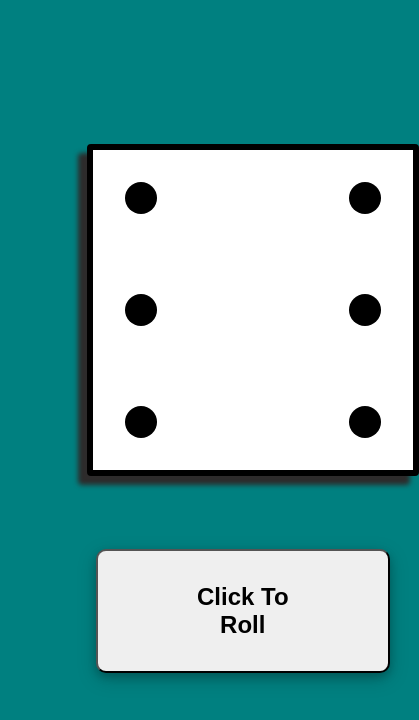
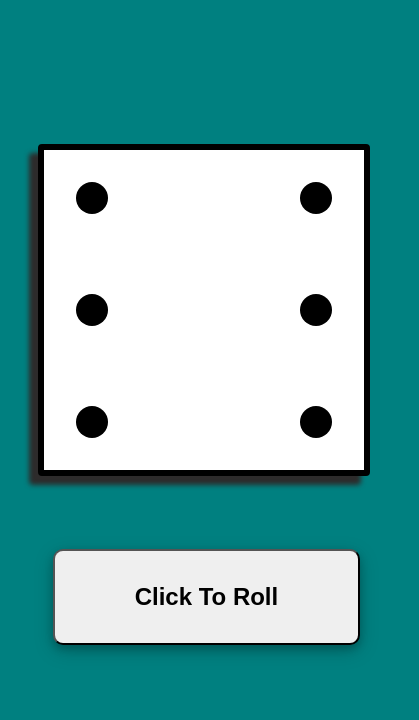
Before and after one commit to Th3RedMan/Dice-Project, a plain HTML site: page index.html in a window 390 px wide. Shown: the whole page, 419 px wide, since content can reach past the window. Drawn offline with Linux system fonts and the light colour scheme.

Commit message:
More Media Changes

```diff
--- a/app.css
+++ b/app.css
@@ -105,7 +105,7 @@ button.is-active {
     }
 }
 
-@media screen and (max-width:768px) {
+@media (max-width:768px) {
 
     .dice-wrapper {
         margin-top: 9rem;
@@ -122,7 +122,7 @@ button.is-active {
     }
 }
 
-@media screen and (max-width: 601px) {
+@media (max-width: 601px) {
     .dice-wrapper {
         width: 20rem;
         height: 20rem;
@@ -143,6 +143,30 @@ button.is-active {
 
     button.is-active {
         width: 52%;
+    }
+}
+
+@media (max-width: 400px) {
+    .dice-wrapper {
+        width: 20rem;
+        height: 20rem;
+        margin-top: 9rem;
+        left: 8%;
+    }
+
+    .dot {
+        width: 2rem;
+        height: 2rem;
+    }
+
+    button {
+        top: 65%;
+        left: 13.5%;
+        font-size: 1.5rem;
+    }
+
+    button.is-active {
+        width: 79%;
     }
 }
 
```
